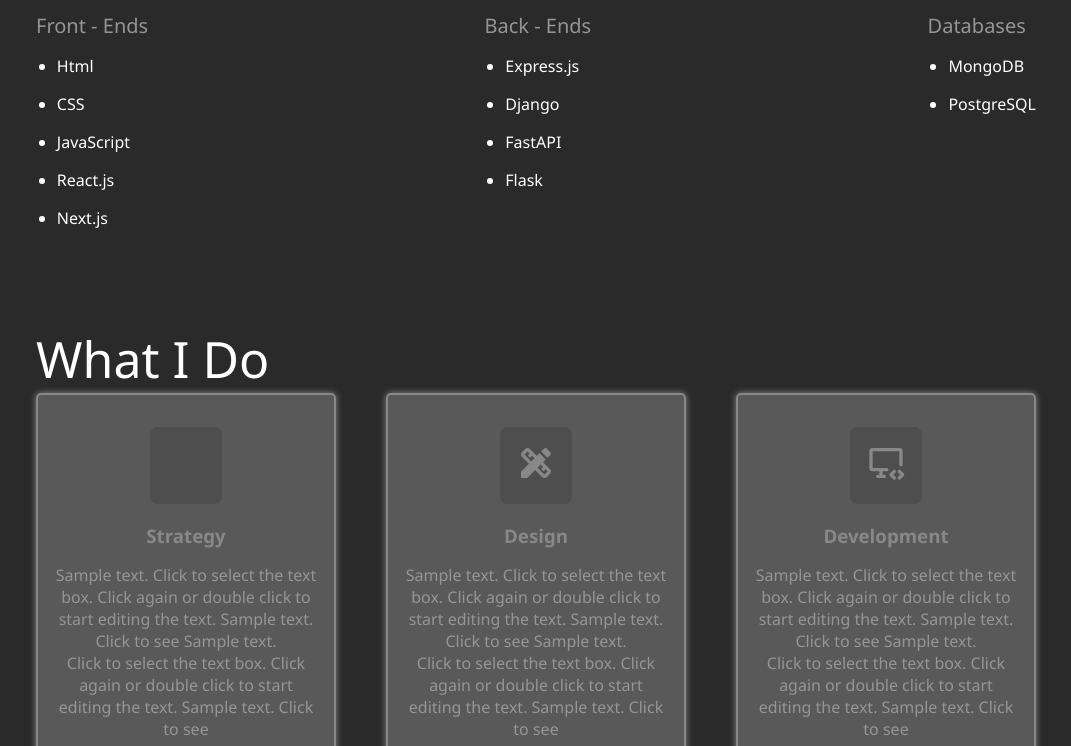
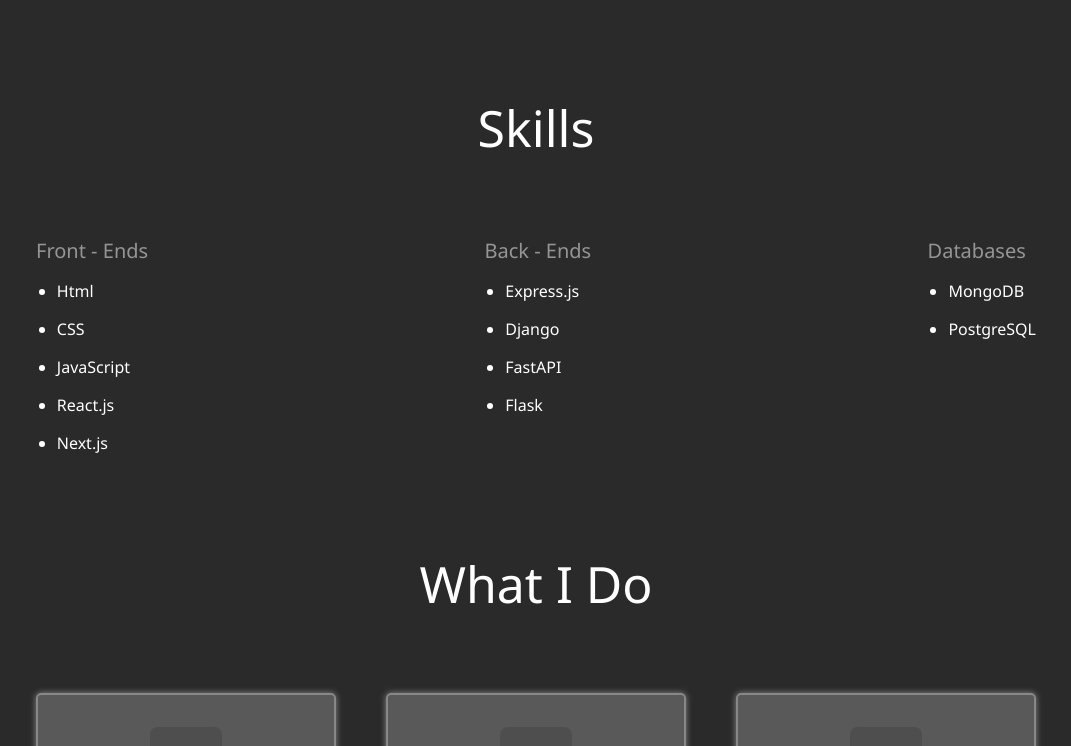
Before and after one commit to JoshuaSiyame/Portfolio-v3, a React app: page / in a window 1280 px wide. Shown: the part 1858-2604 px from the top of the page, without its empty margins (104-1175 px from the left). Built offline with nearby package versions, Linux system fonts and the light colour scheme; some icons are missing.

Commit message:
Final commits

```diff
--- a/src/components/AboutMe/AboutMe.js
+++ b/src/components/AboutMe/AboutMe.js
@@ -11,7 +11,7 @@
         <div id="about-me">
             <div id="about-me-container" className="e-container">
                 <div id="about-me-content">
-                    <h1 className="section-header">About Me</h1>
+                    <h1 className="section-header section-header-position">About Me</h1>
                     <div id="about-me-contents-container">
                         <div id="about-me-text">
                             <p className="normal-text">
--- a/src/components/App.css
+++ b/src/components/App.css
@@ -25,6 +25,9 @@
     color: #fff;
     font-weight: 500;
 }
+
+/* section header position */
+.section-header-position {}
 
 /* section sub-header-1 */
 .section-sub-header-1 {
@@ -62,6 +65,15 @@
         font-size: 25px;
     }
 
+    /* section header position */
+    .section-header-position {
+        margin-bottom: .8em;
+        text-align: left;
+    }
+
+    /* section header position */
+    .section-header-position {}
+
     /* section sub-header-1 */
     .section-sub-header-1 {
         font-size: 17px;
@@ -95,6 +107,15 @@
     .section-header {
         font-size: 30px;
     }
+
+    /* section header position */
+    .section-header-position {
+        margin-bottom: 1em;
+        text-align: left;
+    }
+
+    /* section header position */
+    .section-header-position {}
 
     /* section sub-header-1 */
     .section-sub-header-1 {
@@ -130,6 +151,15 @@
         font-size: 30px;
     }
 
+    /* section header position */
+    .section-header-position {
+        margin-bottom: 1em;
+        text-align: left;
+    }
+
+    /* section header position */
+    .section-header-position {}
+
     /* section sub-header-1 */
     .section-sub-header-1 {
         font-size: 18px;
@@ -145,6 +175,21 @@
     .normal-text {
         font-size: 13px;
     }
+}
+
+@media (min-width: 600px) and (max-width: 768px) {
+
+    /* section header */
+    .section-header {
+        font-size: 30px;
+    }
+
+    /* section header position */
+    .section-header-position {
+        margin-bottom: 1em;
+        text-align: center;
+    }
+
 }
 
 @media (min-width: 769px) and (max-width: 1024px) {
@@ -163,6 +208,15 @@
     .section-header {
         font-size: 35px;
     }
+
+    /* section header position */
+    .section-header-position {
+        margin-bottom: 1.25em;
+        text-align: center;
+    }
+
+    /* section header position */
+    .section-header-position {}
 
     /* section sub-header-1 */
     .section-sub-header-1 {
@@ -198,6 +252,15 @@
         font-size: 40px;
     }
 
+    /* section header position */
+    .section-header-position {
+        margin-bottom: 1.25em;
+        text-align: center;
+    }
+
+    /* section header position */
+    .section-header-position {}
+
     /* section sub-header-1 */
     .section-sub-header-1 {
         font-size: 19px;
@@ -232,6 +295,18 @@
         font-size: 50px;
     }
 
+    /* section header position */
+    .section-header-position {
+        margin-bottom: 1.5em;
+        text-align: center;
+    }
+
+    /* section header position */
+    .section-header-position {
+        margin-bottom: 1.5em;
+        text-align: center;
+    }
+
     /* section sub-header-1 */
     .section-sub-header-1 {
         font-size: 20px;
--- a/src/components/Profile/Profile.js
+++ b/src/components/Profile/Profile.js
@@ -10,7 +10,7 @@
     return (
         <div id="profile">
             <div id="profile-container" className="e-container">
-                <h1 className="section-header">Profile</h1>
+                <h1 className="section-header section-header-position">Profile</h1>
                 <div id="profile-contents">
                     <div id="profile-about-me-container">
                         <h2 className="section-sub-header-1">About Me</h2>
--- a/src/components/Skills/Skill.js
+++ b/src/components/Skills/Skill.js
@@ -7,7 +7,7 @@
     return (
         <div id="skills">
             <div id="skills-container" className="e-container">
-                <h1 className="section-header">Skills</h1>
+                <h1 className="section-header section-header-position">Skills</h1>
                 <div id="skills-contents">
                     <div className="skill-set">
                         <h2 className="section-sub-header-1">Front - Ends</h2>
--- a/src/components/WhatIDo/WhatIDo.js
+++ b/src/components/WhatIDo/WhatIDo.js
@@ -14,50 +14,46 @@
         <div id="what-i-do">
             <div id="what-i-do-container" className="e-container">
                 <div id="what-i-do-content">
-                    <h1 className="section-header">What I Do</h1>
+                    <h1 className="section-header section-header-position">What I Do</h1>
                     <div id="what-i-do-cards-container">
                         <div className="what-i-do-card">
                             <span className="what-i-do-icon">
                                 <PiStrategyDuotone size={40} color="#e5e5e5" />
                             </span>
-                            <h3 className="" style={{color: "#e5e5e5",textAlign: "center", marginTop: "1em"}}>Strategy</h3>
-                            <p className="normal-text" style={{textAlign: "center"}}>
-                                Sample text. Click to select the text box. Click again or double click to start editing the text.
-                                Sample text. Click to see Sample text. <br />Click to select the text box. Click again or double click
-                                to start editing the text. Sample text. Click to see
+                            <h3 className="" style={{ color: "#e5e5e5", textAlign: "center", marginTop: "1em" }}>Strategy</h3>
+                            <p className="normal-text" style={{ textAlign: "center" }}>
+                                I devise actionable plans, aligning project goals
+                                with market trends and business objectives for optimal outcomes.
                             </p>
                         </div>
                         <div className="what-i-do-card">
                             <span className="what-i-do-icon">
                                 <MdDesignServices size={40} color="#e5e5e5" />
                             </span>
-                            <h3 className="" style={{color: "#e5e5e5",textAlign: "center", marginTop: "1em"}}>Design</h3>
-                            <p className="normal-text" style={{textAlign: "center"}}>
-                                Sample text. Click to select the text box. Click again or double click to start editing the text.
-                                Sample text. Click to see Sample text. <br />Click to select the text box. Click again or double click
-                                to start editing the text. Sample text. Click to see
+                            <h3 className="" style={{ color: "#e5e5e5", textAlign: "center", marginTop: "1em" }}>Design</h3>
+                            <p className="normal-text" style={{ textAlign: "center" }}>
+                                I create intuitive and visually appealing solutions,
+                                blending aesthetics with functionality to meet user needs effectively.
                             </p>
                         </div>
                         <div className="what-i-do-card">
                             <span className="what-i-do-icon">
                                 <TbDeviceDesktopCode size={40} color="#e5e5e5" />
                             </span>
-                            <h3 className="" style={{color: "#e5e5e5",textAlign: "center", marginTop: "1em"}}>Development</h3>
-                            <p className="normal-text" style={{textAlign: "center"}}>
-                                Sample text. Click to select the text box. Click again or double click to start editing the text.
-                                Sample text. Click to see Sample text. <br />Click to select the text box. Click again or double click
-                                to start editing the text. Sample text. Click to see
+                            <h3 className="" style={{ color: "#e5e5e5", textAlign: "center", marginTop: "1em" }}>Development</h3>
+                            <p className="normal-text" style={{ textAlign: "center" }}>
+                                I bring ideas to life through clean and efficient code,
+                                crafting robust software solutions with a focus on scalability.
                             </p>
                         </div>
                         <div className="what-i-do-card">
                             <span className="what-i-do-icon">
                                 <BsTools size={40} color="#e5e5e5" />
                             </span>
-                            <h3 className="" style={{color: "#e5e5e5",textAlign: "center", marginTop: "1em"}}>Testing</h3>
-                            <p className="normal-text" style={{textAlign: "center"}}>
-                                Sample text. Click to select the text box. Click again or double click to start editing the text.
-                                Sample text. Click to see Sample text. <br />Click to select the text box. Click again or double click
-                                to start editing the text. Sample text. Click to see
+                            <h3 className="" style={{ color: "#e5e5e5", textAlign: "center", marginTop: "1em" }}>Testing</h3>
+                            <p className="normal-text" style={{ textAlign: "center" }}>
+                                I ensure product quality by meticulously evaluating functionality,
+                                identifying issues, and refining code for a seamless user experience.
                             </p>
                         </div>
                     </div>
```
Also changed, not shown: src/components/Projects/Projects.js (+5 -5 lines).
